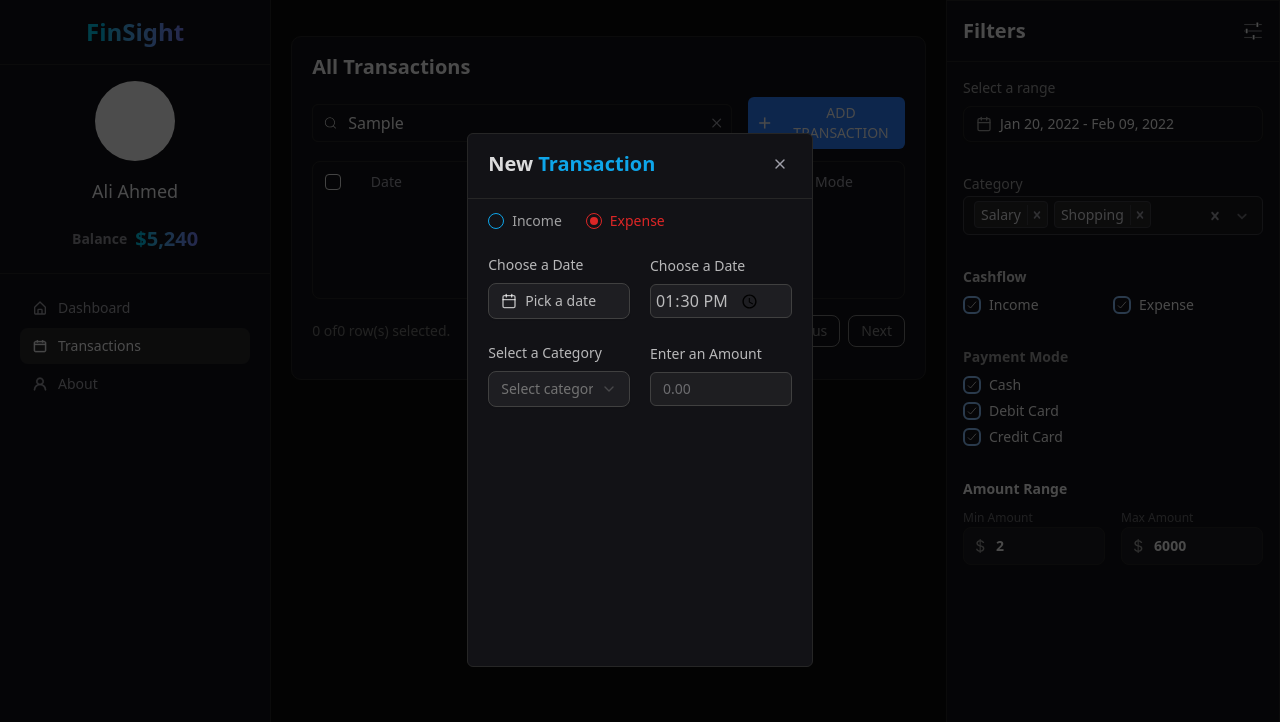
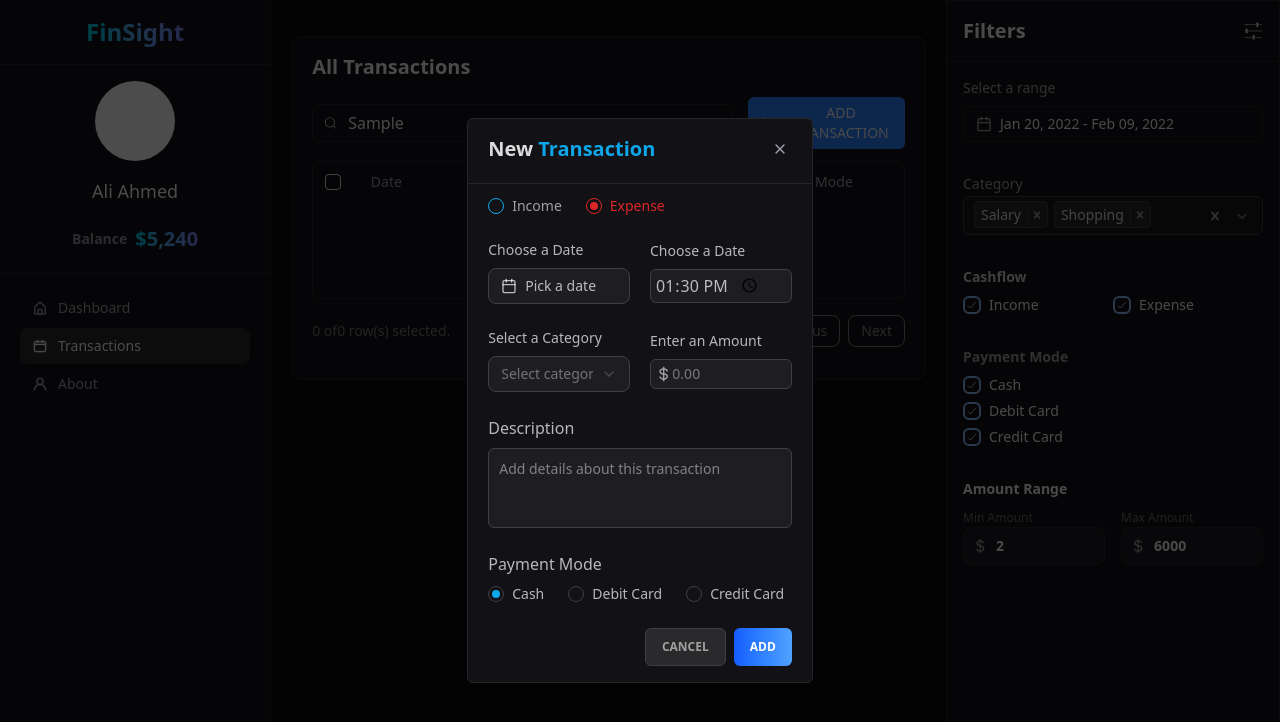
Before and after one commit to A-7amid/fin-sight, a React (Vite) app: page /transactions in a window 1280 px wide. Both pictures are taken after typing "Sample" into the empty fields and a click on the button "ADD TRANSACTION". Shown: the top 722 px of the page. Built offline with nearby package versions, Linux system fonts and the light colour scheme.

Commit message:
add transactions

```diff
--- a/src/components/AddTransactionForm.jsx
+++ b/src/components/AddTransactionForm.jsx
@@ -2,11 +2,12 @@ import React, { useEffect } from "react";
 import { X } from "lucide-react";
 import { BiDollar } from "react-icons/bi";
 import DatePicker from "./DatePicker";
-import RadioItem from "./RadioItem";
+import RadioTransictionType from "./RadioTransictionType";
 import Aos from "aos";
 import "aos/dist/aos.css";
 import { useShowForm } from "../contexts/AddTransaction.context";
 import SelectCategory from "./SelectCategory";
+import RadioPaymentMode from "./RadioPaymentMode";
 
 const AddTransactionForm = () => {
   const { showForm, setShowForm } = useShowForm();
@@ -28,7 +29,7 @@ const AddTransactionForm = () => {
         <div className="bg-black/70 flex items-center justify-center w-screen h-full absolute top-0 left-0">
           <div
             data-aos="zoom-in-down"
-            className="bg-[#121216] text-white/70 flex flex-col py-4 border border-neutral-800 rounded-sm w-[27%] h-2/3"
+            className="bg-[#121216] text-white/70 flex flex-col py-4 border border-neutral-800 rounded-sm w-[27%]"
           >
             <div className="flex justify-between items-center px-5">
               <h3 className="font-bold text-xl text-white/85">
@@ -42,13 +43,12 @@ const AddTransactionForm = () => {
 
             <div className="h-px bg-neutral-800 w-full my-3 mt-5"></div>
 
-            <div className="flex flex-col gap-y-6">
-              <div className="flex items-center px-5 gap-x-6">
-                <RadioItem label="Income" color="#0ea5e9" />
-                <RadioItem label="Expense" color="#dc2626" />
+            <div className="flex flex-col gap-y-6 px-5">
+              <div className="flex items-center gap-x-6">
+                <RadioTransictionType label="Income" color="#0ea5e9" />
+                <RadioTransictionType label="Expense" color="#dc2626" />
               </div>
-
-              <div className="grid grid-cols-2 gap-x-5 gap-y-6 px-5 items-center">
+              <div className="grid grid-cols-2 gap-x-5 gap-y-6 items-center">
                 <div className="flex flex-col gap-y-2">
                   <label htmlFor="date-picker" className="transaction-labels">
                     Choose a Date
@@ -83,19 +83,45 @@ const AddTransactionForm = () => {
                   <label htmlFor="amount" className="transaction-labels">
                     Enter an Amount
                   </label>
-                  <div className="flex items-center relative gap-x-2 border text-sm font-medium bg-white/5 border-neutral-700 rounded-sm p-1">
-                    <X className="stroke-white " />
+                  <div className="flex items-center relative border text-sm font-medium bg-white/5 border-neutral-700 rounded-sm p-1">
+                    <BiDollar className="text-neutral-400 size-5" />
                     <input
                       type="number"
                       name="amount"
                       id="amount"
                       placeholder="0.00"
-                      className="outline-none "
+                      className="outline-none w-full text-white/80"
                     />
                   </div>
                 </div>
+              </div>
+              <div className="flex flex-col gap-y-2">
+                <label htmlFor="description">Description</label>
 
-                <div></div>
+                <textarea
+                  id="description"
+                  name="description"
+                  placeholder="Add details about this transaction"
+                  className="flex h-20 items-center text-sm p-2.5 resize-none text-neutral-200 border outline-none duration-100 transition bg-white/5 border-neutral-700 hover:border-neutral-600 rounded-sm"
+                />
+              </div>
+
+              <div className="flex flex-col gap-y-2">
+                <span>Payment Mode</span>
+                <div className="flex items-center gap-x-6">
+                  <RadioPaymentMode label="Cash" color="#0ea5e9" />
+                  <RadioPaymentMode label="Debit Card" color="#0ea5e9" />
+                  <RadioPaymentMode label="Credit Card" color="#0ea5e9" />
+                </div>
+              </div>
+
+              <div className="flex justify-end w-full gap-x-2">
+                <button className="bg-white/10 text-neutral-400 hover:bg-white/10 border-neutral-700 hover:text-white border transition duration-200 text-xs font-bold p-2.5 px-4 uppercase rounded-sm cursor-pointer">
+                  Cancel
+                </button>
+                <button className=" bg-gradient-to-r from-blue-600 to-blue-400 hover:from-blue-500 hover:to-blue-300 transition duration-200 text-white p-2.5 px-4 text-xs font-bold uppercase rounded-sm cursor-pointer">
+                  add
+                </button>
               </div>
             </div>
           </div>
--- /dev/null
+++ b/src/components/RadioPaymentMode.jsx
@@ -0,0 +1,30 @@
+import React from "react";
+import { cn } from "../utils/clsx";
+import { useSelectedType } from "../contexts/AddTransaction.context";
+
+const RadioPaymentMode = ({ label, color }) => {
+  const { selectedPayment, setSelectedPayment } = useSelectedType();
+
+  return (
+    <label
+      onClick={() => setSelectedPayment(label.toLowerCase())}
+      className={cn("flex items-center gap-x-2 cursor-pointer")}
+    >
+      <div
+        className={cn(
+          "border border-neutral-700 rounded-full p-[3px] size-4 flex items-center justify-center"
+        )}
+      >
+        {selectedPayment === label.toLowerCase() && (
+          <span
+            style={{ backgroundColor: color }}
+            className={cn("size-2 rounded-full")}
+          ></span>
+        )}
+      </div>
+      <span className={cn("font-medium text-sm")}>{label}</span>
+    </label>
+  );
+};
+
+export default RadioPaymentMode;
--- a/src/components/RadioItem.jsx
+++ b/src/components/RadioTransictionType.jsx
@@ -1,8 +1,8 @@
-import React, { useContext } from "react";
+import React from "react";
 import { cn } from "../utils/clsx";
 import { useSelectedType } from "../contexts/AddTransaction.context";
 
-const RadioItem = ({ label, color }) => {
+const RadioTransictionType = ({ label, color }) => {
   const { selectedType, setSelectedType } = useSelectedType();
 
   return (
@@ -33,4 +33,4 @@ const RadioItem = ({ label, color }) => {
   );
 };
 
-export default RadioItem;
+export default RadioTransictionType;
--- a/src/contexts/AddTransaction.context.jsx
+++ b/src/contexts/AddTransaction.context.jsx
@@ -22,10 +22,16 @@ export const useShowForm = () => {
 
 export const SelectedTypeProvider = ({ children }) => {
   const [selectedType, setSelectedType] = useState("expense");
+  const [selectedPayment, setSelectedPayment] = useState("cash");
 
   const values = useMemo(
-    () => ({ selectedType, setSelectedType }),
-    [selectedType]
+    () => ({
+      selectedType,
+      setSelectedType,
+      selectedPayment,
+      setSelectedPayment,
+    }),
+    [selectedType, selectedPayment]
   );
 
   return (
```
